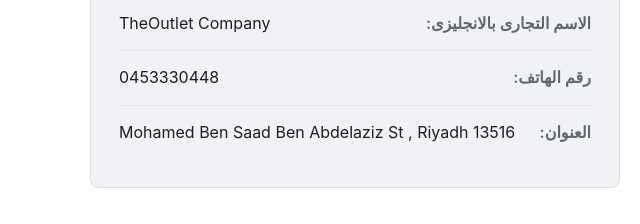
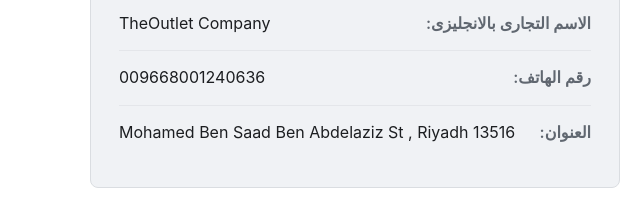
Before and after one commit to The-Outlet-Company/The-Outlet-Company.github.io, a plain HTML site: page index.html in a window 1280 px wide. Shown: the part 576-800 px from the top of the page, 0-640 px from the left. Drawn offline with Linux system fonts and the light colour scheme.

Commit message:
Update index.html

```diff
--- a/index.html
+++ b/index.html
@@ -126,7 +126,7 @@
                         <ul class="data-list">
                             <li><span class="label">الاسم التجارى بالعربى:</span><span class="value">TheOutlet Company</span></li>
                             <li><span class="label">الاسم التجارى بالانجليزى:</span><span class="value">TheOutlet Company</span></li>
-                            <li><span class="label">رقم الهاتف:</span><span class="value">0453330448</span></li>
+                            <li><span class="label">رقم الهاتف:</span><span class="value">009668001240636</span></li>
                             <li><span class="label">العنوان:</span><span class="value">Mohamed Ben Saad Ben Abdelaziz St , Riyadh 13516</span></li>
                         </ul>
                     </div>
```
